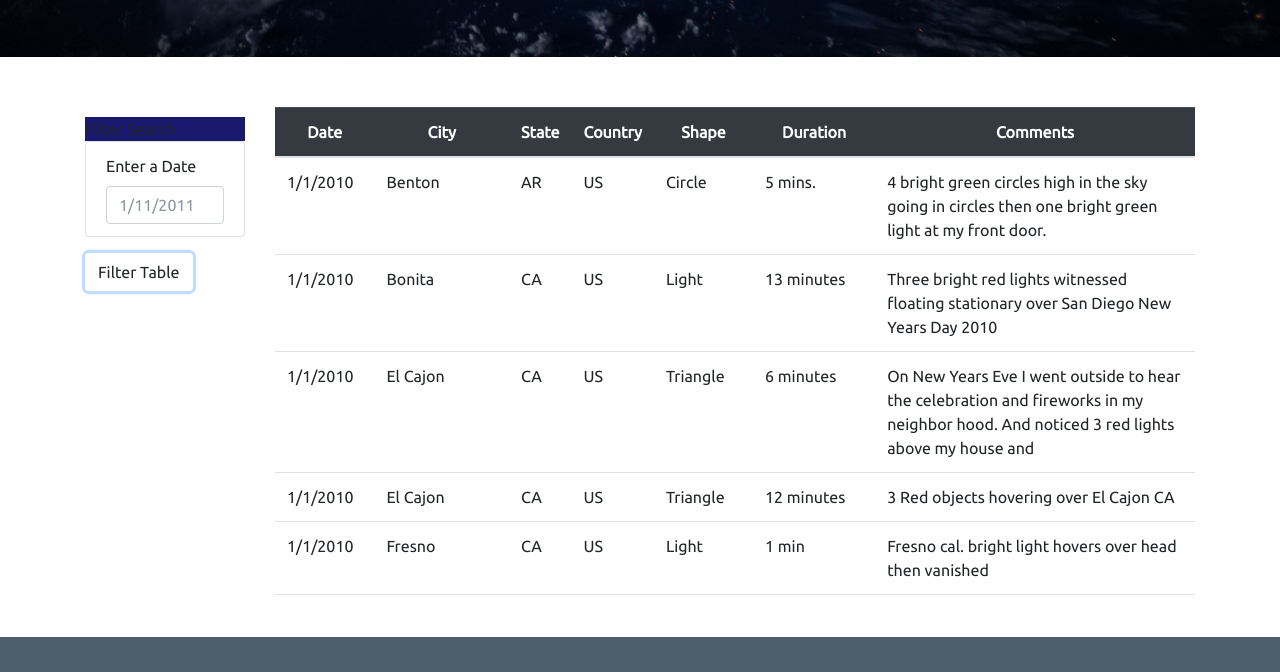
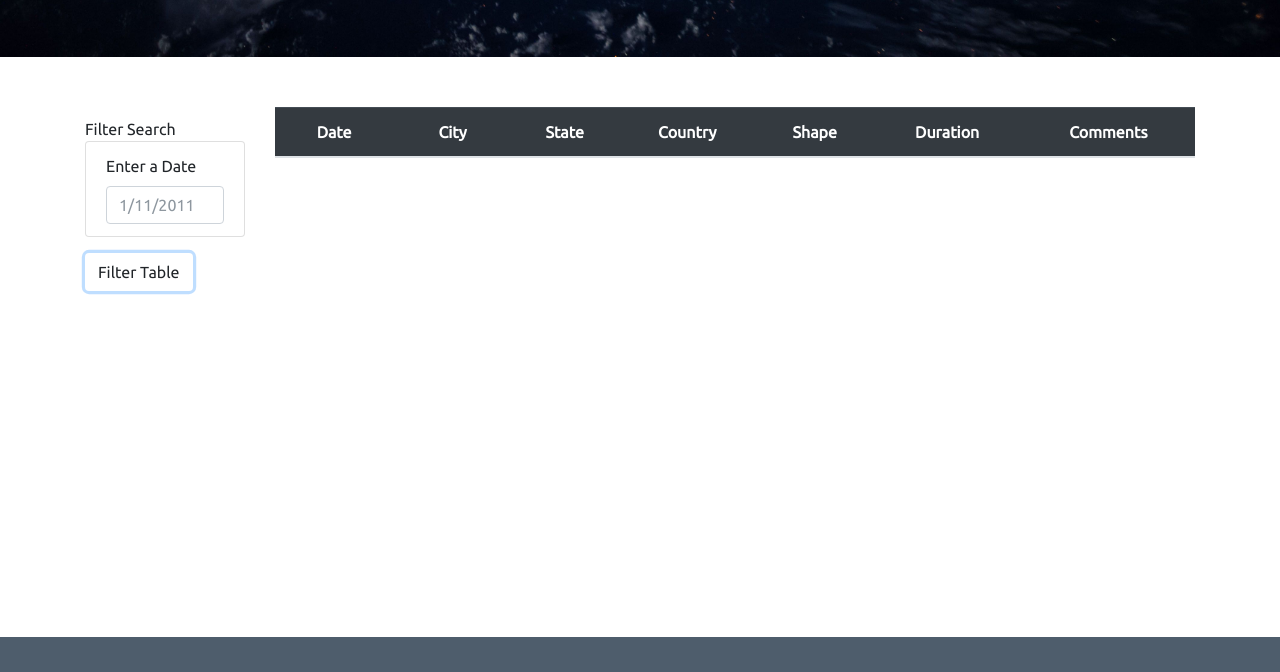
Before and after one commit to nithabalakrishnan/DOMManipulation, a plain HTML site: page index.html in a window 1280 px wide. Both pictures are taken after a click on the button "Filter Table". Shown: the part 543-1215 px from the top of the page. Drawn offline with nearby package versions, Linux system fonts and the light colour scheme.

Commit message:
filter data with the entered date

```diff
--- a/index.html
+++ b/index.html
@@ -30,7 +30,7 @@
         <div class="col-md-2">
           <aside class="filters">
             <div class="panel panel-default">
-              <div class="panel-heading" style="background-color :midnightblue">Filter Search</div>
+              <div class="panel-heading" >Filter Search</div>
               <div class="panel-body">
                 <form>
                   <div class="form-group">
@@ -61,7 +61,7 @@
                   <th class="table-head">Comments</th>
                 </tr>
               </thead>
-              <tbody  ></tbody>
+              <tbody id="ufo-tbody" ></tbody>
             </table>
           </div>
         </div>
--- a/static/js/app.js
+++ b/static/js/app.js
@@ -1,28 +1,40 @@
 // from data.js
 var tableData = data;
-console.log(tableData)
+
 // YOUR CODE HERE!
 
 
-var tbody = d3.select("tbody");
-function populateTableData(){
-    tableData.map(data => {
-        var row = tbody.append("tr")
+var tbody = d3.select("#ufo-tbody");
+
+function populateTableData(data){
+    data.map(data => {
+        var row = tbody.append("tr");
+
         row.append("td").text(data.datetime)
-        row.append("td").text(data.city).attr("class","text-capitalize")
-        row.append("td").text(data.state).attr("class","text-uppercase")
-        row.append("td").text(data.country).attr("class","text-uppercase")
-        row.append("td").text(data.shape).attr("class","text-capitalize")
-        row.append("td").text(data.durationMinutes)
-        row.append("td").text(data.comments)
+        row.append("td").text(data.city).attr("class","text-capitalize");
+        row.append("td").text(data.state).attr("class","text-uppercase");
+        row.append("td").text(data.country).attr("class","text-uppercase");
+        row.append("td").text(data.shape).attr("class","text-capitalize");
+        row.append("td").text(data.durationMinutes);
+        row.append("td").text(data.comments);
 
     });
 }
-populateTableData();
+
+populateTableData(tableData);
+
+function filterData(event){
+    var date = d3.select("#datetime").property("value");
+    var filteredData = tableData.filter(ufo => ufo.datetime === date);
+    tbody.text("");
+    populateTableData(filteredData);
+
+}
+var filterBtn = d3.select("#filter-btn");
+filterBtn.on("click",filterData);
+
 /*
 console.log("Row X " + date)
-
-
 tableData.forEach(element => {
     var newRow   = tableRef.insertRow();
     var dateCell  = newRow.insertCell(0);
@@ -47,20 +59,4 @@ tableData.forEach(element => {
     shapeCell.appendChild(shapeText);
     durationCell.appendChild(durationText);
     commentsCell.appendChild(commentsText);
-});
-
-
-
-
-
-/*
-tableData.map((geographicData) => {
-    var date = tableData.date
-    console.log(tableData.date)
-    var trow;
-    trow = tbody.append("tr");
-    trow.append("td").text(date);
-
-
-    });
-    */
+});*/
```
